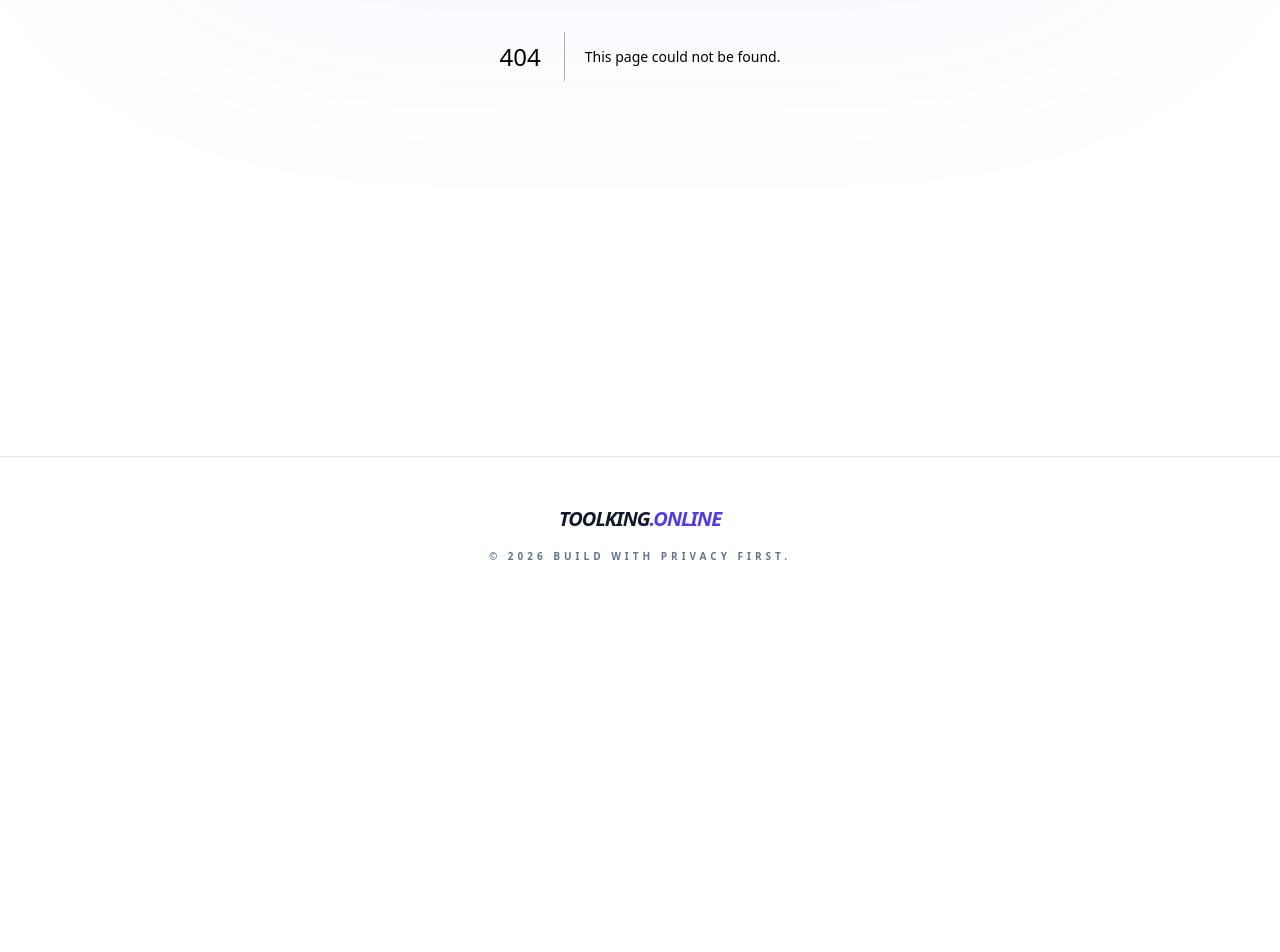
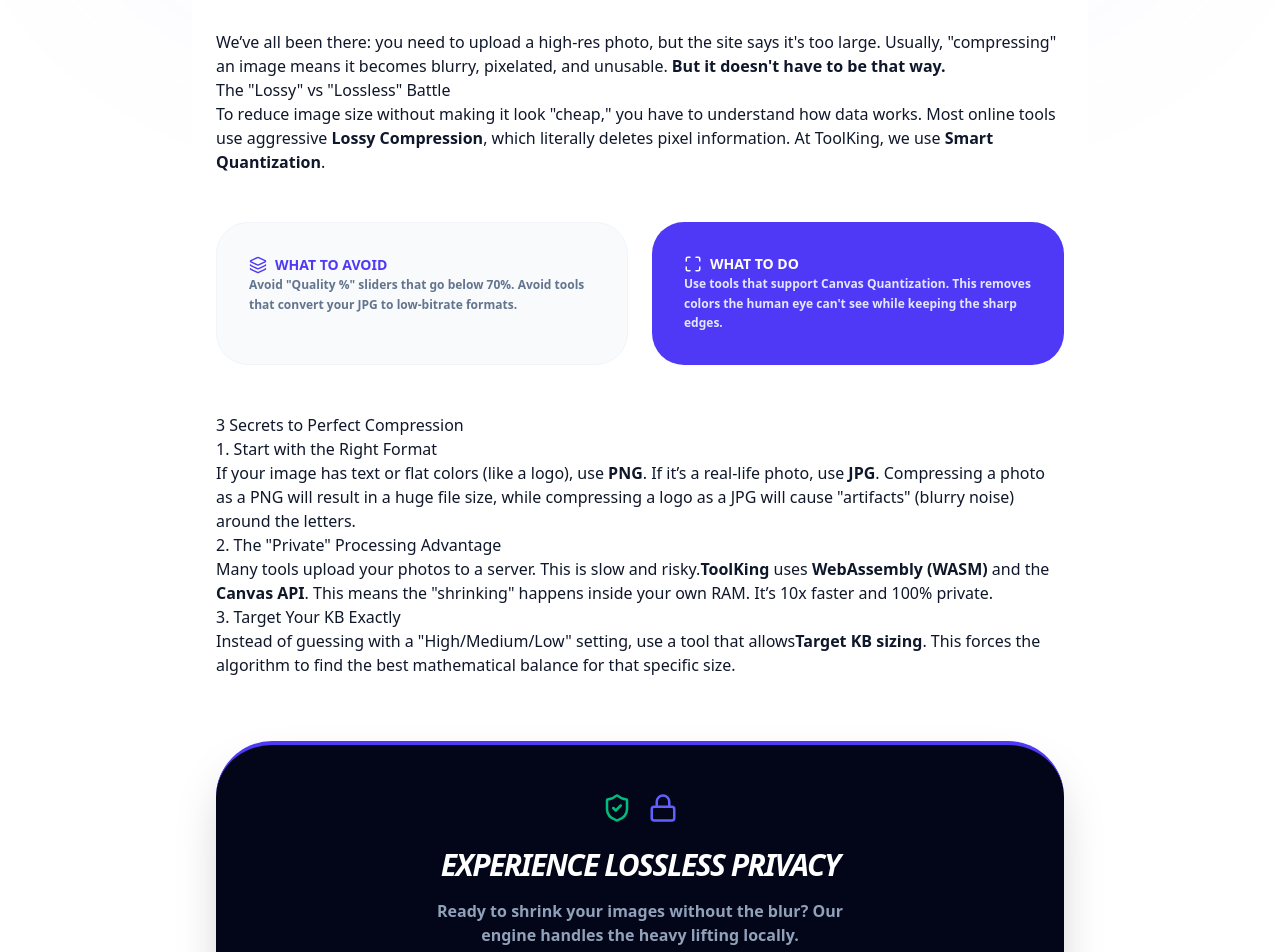
Before and after one commit to dhruvurgr88/ToolKing, a Next.js app: page /blog/reduce-image-size-no-quality-loss in a window 1280 px wide. Before the commit this address had no page. Shown: the part 440-1392 px from the top of the page. Before the commit the page ends 1052 px from the top, so only its background shows below. Built offline with nearby package versions, Linux system fonts and the light colour scheme.

Commit message:
image size

```diff
--- /dev/null
+++ b/app/blog/reduce-image-size-no-quality-loss/page.tsx
@@ -0,0 +1,153 @@
+import BlogPost from "../../components/BlogPost";
+import Link from "next/link";
+import {
+  ShieldCheck,
+  Zap,
+  Layers,
+  Maximize,
+  MousePointerClick,
+  Lock,
+  ArrowRight,
+} from "lucide-react";
+
+export const metadata = {
+  title: "How to Reduce Image Size Without Losing Quality (2026 Guide)",
+  description:
+    "Learn the secrets of lossless compression. Shrink JPG, PNG, and WebP files instantly in your browser without losing clarity or detail.",
+  alternates: {
+    canonical: "https://toolking.online/blog/reduce-image-size-no-quality-loss",
+  },
+};
+
+export default function QualityCompressionBlog() {
+  return (
+    <BlogPost
+      title="Reduce Image Size Without Losing Quality"
+      date="March 15, 2026"
+      category="Pro Tips"
+    >
+      <p className="lead">
+        We’ve all been there: you need to upload a high-res photo, but the site
+        says it's too large. Usually, "compressing" an image means it becomes
+        blurry, pixelated, and unusable.
+        <strong> But it doesn't have to be that way.</strong>
+      </p>
+
+      <h2>The "Lossy" vs "Lossless" Battle</h2>
+      <p>
+        To reduce image size without making it look "cheap," you have to
+        understand how data works. Most online tools use aggressive{" "}
+        <strong>Lossy Compression</strong>, which literally deletes pixel
+        information. At ToolKing, we use <strong>Smart Quantization</strong>.
+      </p>
+
+      <div className="grid md:grid-cols-2 gap-6 my-12">
+        <div className="p-8 bg-slate-50 dark:bg-slate-900 rounded-[2rem] border border-slate-100 dark:border-slate-800">
+          <h3 className="flex items-center gap-2 !mt-0 text-indigo-600 uppercase text-sm font-black">
+            <Layers size={18} /> What to Avoid
+          </h3>
+          <p className="text-xs text-slate-500 font-bold leading-relaxed !mb-0">
+            Avoid "Quality %" sliders that go below 70%. Avoid tools that
+            convert your JPG to low-bitrate formats.
+          </p>
+        </div>
+        <div className="p-8 bg-indigo-600 rounded-[2rem] text-white">
+          <h3 className="flex items-center gap-2 !mt-0 text-white uppercase text-sm font-black">
+            <Maximize size={18} /> What to Do
+          </h3>
+          <p className="text-xs text-indigo-100 font-bold leading-relaxed !mb-0">
+            Use tools that support <strong>Canvas Quantization</strong>. This
+            removes colors the human eye can't see while keeping the sharp
+            edges.
+          </p>
+        </div>
+      </div>
+
+      <h2>3 Secrets to Perfect Compression</h2>
+
+      <h3>1. Start with the Right Format</h3>
+      <p>
+        If your image has text or flat colors (like a logo), use{" "}
+        <strong>PNG</strong>. If it’s a real-life photo, use{" "}
+        <strong>JPG</strong>. Compressing a photo as a PNG will result in a huge
+        file size, while compressing a logo as a JPG will cause "artifacts"
+        (blurry noise) around the letters.
+      </p>
+
+      <h3>2. The "Private" Processing Advantage</h3>
+      <p>
+        Many tools upload your photos to a server. This is slow and risky.
+        <strong>ToolKing</strong> uses <strong>WebAssembly (WASM)</strong> and
+        the <strong>Canvas API</strong>. This means the "shrinking" happens
+        inside your own RAM. It’s 10x faster and 100% private.
+      </p>
+
+      <h3>3. Target Your KB Exactly</h3>
+      <p>
+        Instead of guessing with a "High/Medium/Low" setting, use a tool that
+        allows
+        <strong>Target KB sizing</strong>. This forces the algorithm to find the
+        best mathematical balance for that specific size.
+      </p>
+
+      {/* --- CTA CARD --- */}
+      <div className="my-16 p-12 bg-slate-950 rounded-[3.5rem] text-center border-t-4 border-indigo-600 shadow-2xl">
+        <div className="flex justify-center gap-4 mb-6">
+          <ShieldCheck className="text-emerald-500" size={30} />
+          <Lock className="text-indigo-500" size={30} />
+        </div>
+        <h3 className="text-3xl font-black italic uppercase text-white tracking-tighter mb-4">
+          Experience Lossless Privacy
+        </h3>
+        <p className="text-slate-400 font-bold mb-10 max-w-md mx-auto">
+          Ready to shrink your images without the blur? Our engine handles the
+          heavy lifting locally.
+        </p>
+        <Link
+          href="/tools/image-compressor"
+          className="inline-flex items-center gap-3 bg-white text-slate-950 px-10 py-5 rounded-2xl font-black uppercase tracking-widest text-xs hover:bg-indigo-600 hover:text-white transition-all shadow-xl"
+        >
+          Try the Compressor <MousePointerClick size={16} />
+        </Link>
+      </div>
+
+      <h2>Summary: The 10/10 Workflow</h2>
+      <ol>
+        <li>
+          <strong>Crop</strong> unnecessary edges first to save data.
+        </li>
+        <li>
+          <strong>Upload</strong> to{" "}
+          <strong>
+            <Link href="/tools/image-compressor">ToolKing.online</Link>
+          </strong>
+          .
+        </li>
+        <li>
+          <strong>Select</strong> your desired output size (e.g., 50KB or
+          100KB).
+        </li>
+        <li>
+          <strong>Download</strong> your high-quality, lightweight image.
+        </li>
+      </ol>
+
+      <div className="mt-20 pt-10 border-t border-slate-100 dark:border-slate-900 flex flex-col md:flex-row gap-6 justify-between items-center">
+        <div className="flex gap-4">
+          <Link
+            href="/blog/category/pro-tips"
+            className="text-[10px] font-black uppercase tracking-widest text-indigo-600 bg-indigo-50 dark:bg-indigo-900/20 px-4 py-2 rounded-full"
+          >
+            More Pro Tips
+          </Link>
+        </div>
+        <Link
+          href="/blog/govt-exam-image-size-guide"
+          className="text-sm font-black italic uppercase text-slate-400 hover:text-indigo-600 flex items-center gap-2"
+        >
+          Next: Govt Exam Cheat Sheet <ArrowRight size={16} />
+        </Link>
+      </div>
+    </BlogPost>
+  );
+}
```
